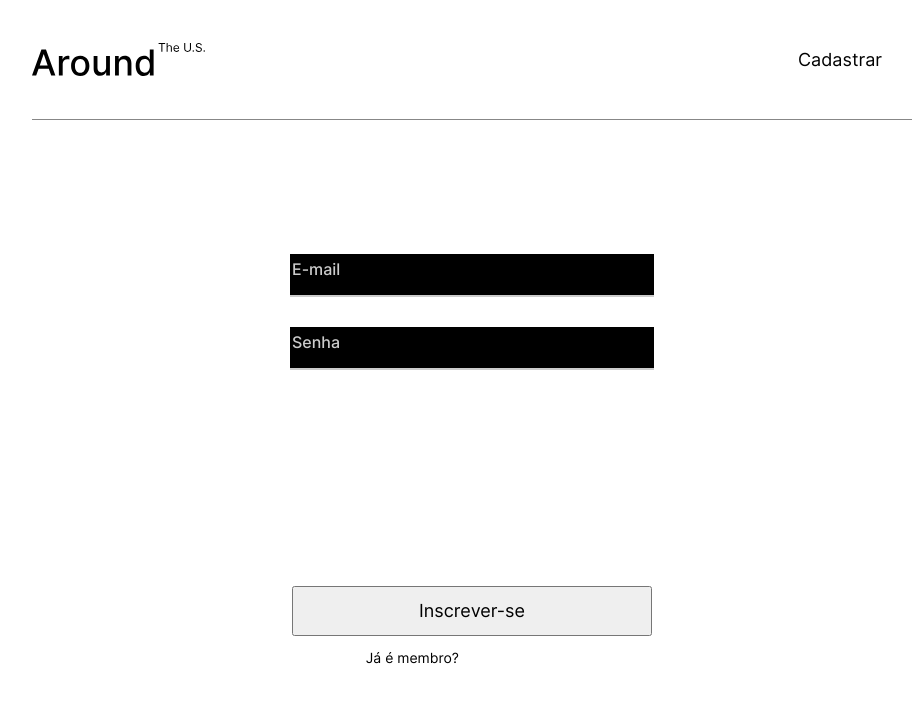
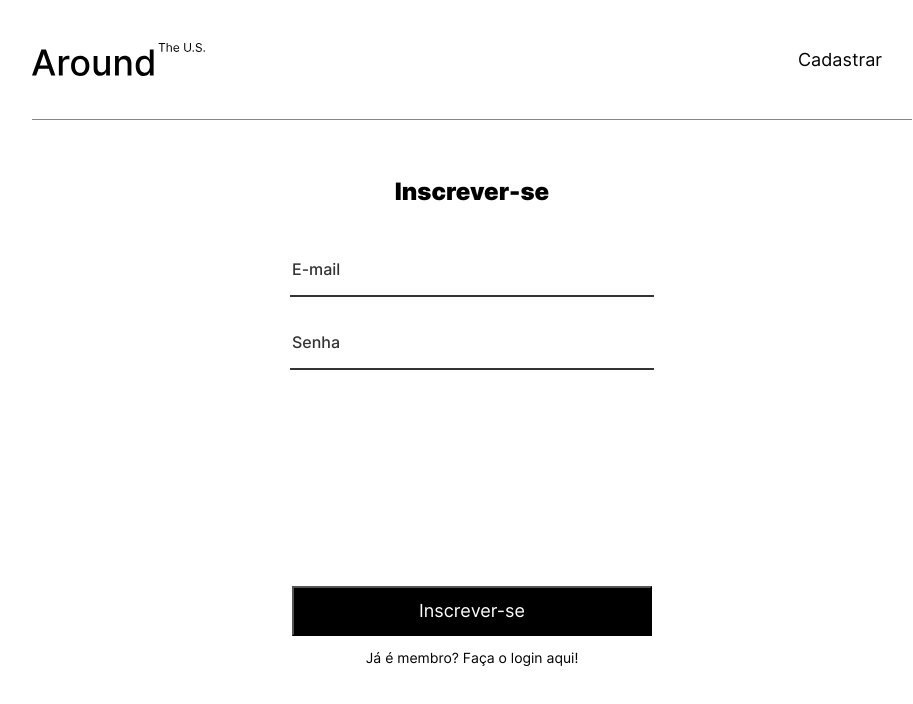
Before and after one commit to kaioangelr-dot/web_project_api_full, a React (Vite) app in the folder frontend/: page /signup in a window 1280 px wide. Shown: the top 704 px of the page, without its empty margins (168-1081 px from the left). Built offline with nearby package versions, Linux system fonts and the light colour scheme; no server answers.

Commit message:
style: add light mode register and login

```diff
--- a/frontend/src/blocks/login.css
+++ b/frontend/src/blocks/login.css
@@ -9,7 +9,7 @@
 
 .login__title {
   margin: 0 0 50px;
-  color: white;
+  color: var(--text-color);
   font-weight: 900;
   font-size: 24px;
   line-height: 1;
@@ -29,10 +29,9 @@
 }
 
 .login__input {
-  background-color: #000;
-  color: white;
+  background-color: transparent;
   border: none;
-  border-bottom: 2px solid #cccccc;
+  border-bottom: 2px solid var(--input-color);
   width: 100%;
   height: 27px;
   padding-bottom: 13px;
@@ -40,7 +39,7 @@
 }
 
 .login__input::placeholder {
-  color: #cccccc;
+  color: var(--hover-btn);
 }
 
 .login__button {
@@ -48,15 +47,17 @@
   width: 30%;
   height: 50px;
   font-size: 18px;
+  background-color: var(--second-background-color);
+  color: var(--second-text-color);
 }
 
 .login__button:hover {
-  background-color: #cccccc;
+  background-color: var(--hover-btn);
   cursor: pointer;
 }
 
 .login__signup {
-  color: white;
+  color: var(--text-color);
   margin: 15px 0 0;
   font-size: 14px;
   line-height: 1;
@@ -72,7 +73,6 @@
 .signup__link {
   text-decoration: none;
   margin: 0;
-  color: white;
 }
 
 .signup__link:hover {
--- a/frontend/src/blocks/register.css
+++ b/frontend/src/blocks/register.css
@@ -9,7 +9,7 @@
 
 .register__title {
   margin: 0 0 50px;
-  color: white;
+  color: var(--text-color);
   font-weight: 900;
   font-size: 24px;
   line-height: 1;
@@ -29,10 +29,9 @@
 }
 
 .register__input {
-  background-color: #000;
-  color: white;
+  background-color: transparent;
   border: none;
-  border-bottom: 2px solid #cccccc;
+  border-bottom: 2px solid var(--input-color);
   width: 100%;
   height: 27px;
   padding-bottom: 13px;
@@ -40,7 +39,7 @@
 }
 
 .register__input::placeholder {
-  color: #cccccc;
+  color: var(--hover-btn);
 }
 
 .register__button {
@@ -48,15 +47,17 @@
   width: 30%;
   height: 50px;
   font-size: 18px;
+  background-color: var(--second-background-color);
+  color: var(--second-text-color);
 }
 
 .register__button:hover {
-  background-color: #cccccc;
+  background-color: var(--hover-btn);
   cursor: pointer;
 }
 
 .register__signin {
-  color: white;
+  color: var(--text-color);
   margin: 15px 0 0;
   font-size: 14px;
   line-height: 1;
@@ -72,7 +73,6 @@
 .signin__link {
   text-decoration: none;
   margin: 0;
-  color: white;
 }
 
 .signin__link:hover {
--- a/frontend/src/blocks/theme.css
+++ b/frontend/src/blocks/theme.css
@@ -1,15 +1,23 @@
 :root {
   --background-color: black;
+  --second-background-color: white;
   --text-color: white;
+  --second-text-color: black;
   --border-color: white;
   --add-btn: url("../images/add-icon.svg");
   --edit-btn: url("../images/edit-icon.svg");
+  --hover-btn: #ccc;
+  --input-color: #ccc;
 }
 
 [data-theme="light"] {
   --background-color: white;
+  --second-background-color: black;
   --text-color: black;
+  --second-text-color: white;
   --border-color: black;
   --add-btn: url("../images/add-btn-black.svg");
   --edit-btn: url("../images/edit-btn-black.svg");
+  --hover-btn: #333;
+  --input-color: #333;
 }
--- a/frontend/src/components/App.jsx
+++ b/frontend/src/components/App.jsx
@@ -46,11 +46,11 @@
   //----------------------------------------------- theme --------------------------------------------------------
   const [light, isLight] = useState(true);
 
-  useEffect(() => {
+  /*  useEffect(() => {
     const theme = getTheme();
 
     if (theme) isLight(theme);
-  });
+  }); */
   //----------------------------------------------- close and open popup --------------------------------------------------------
   useEffect(() => {
     if (!popup) return;
```
